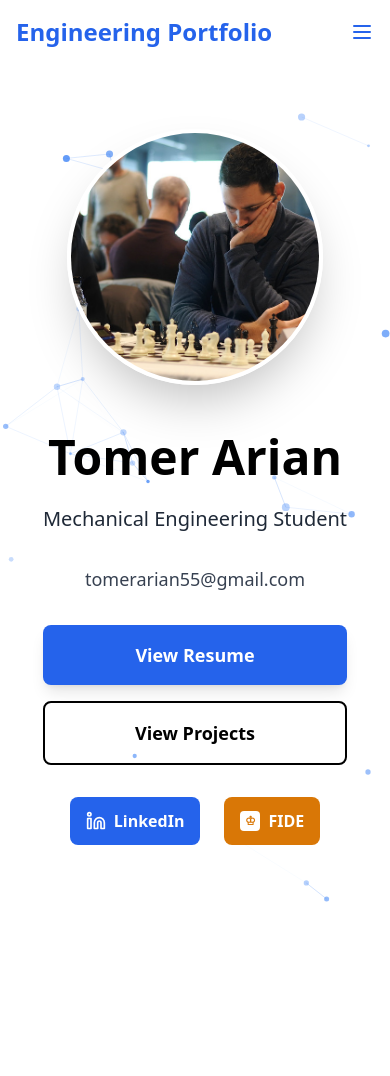
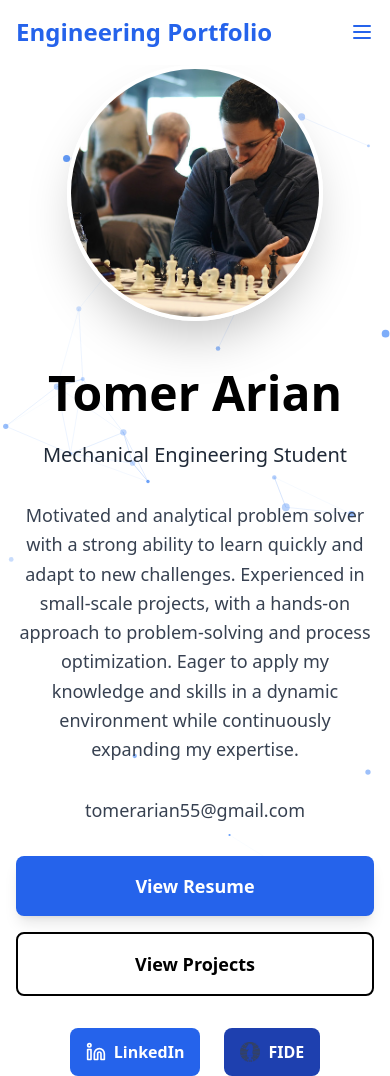
Before and after one commit to tomerari/TOMERARIAN, a React (Vite) app: page / in a window 390 px wide. Before the commit the page ends 909 px from the top, so only its background shows below. Built offline with nearby package versions, Linux system fonts and the light colour scheme.

Commit message:
Fix resume number and update FIDE logo
Updated the resume page with the correct phone number.
Replaced the FIDE logo on the homepage with the provided image.
Added a short introduction to the homepage.

```diff
--- a/src/components/Hero.tsx
+++ b/src/components/Hero.tsx
@@ -23,6 +23,9 @@ const Hero = () => {
             </h1>
             <p className="text-xl md:text-2xl text-gray-800 mb-8 max-w-2xl">
               Mechanical Engineering Student
+            </p>
+            <p className="text-lg text-gray-700 mb-8 max-w-3xl leading-relaxed">
+              Motivated and analytical problem solver with a strong ability to learn quickly and adapt to new challenges. Experienced in small-scale projects, with a hands-on approach to problem-solving and process optimization. Eager to apply my knowledge and skills in a dynamic environment while continuously expanding my expertise.
             </p>
             <p className="text-lg text-gray-700 mb-8">tomerarian55@gmail.com</p>
 
@@ -55,11 +58,13 @@ const Hero = () => {
                 href="https://ratings.fide.com/profile/2826682"
                 target="_blank"
                 rel="noopener noreferrer"
-                className="flex items-center space-x-2 bg-amber-600 hover:bg-amber-700 text-white px-4 py-3 rounded-lg font-semibold transition-all duration-200 transform hover:scale-105"
+                className="flex items-center space-x-2 bg-blue-800 hover:bg-blue-900 text-white px-4 py-3 rounded-lg font-semibold transition-all duration-200 transform hover:scale-105"
               >
-                <div className="w-5 h-5 bg-white rounded-sm flex items-center justify-center">
-                  <span className="text-amber-600 font-bold text-xs">♔</span>
-                </div>
+                <img
+                  src="/lovable-uploads/7c02b1b5-5612-462b-a052-e921cf31f614.png"
+                  alt="FIDE"
+                  className="w-5 h-5"
+                />
                 <span>FIDE</span>
               </a>
             </div>
```
Also changed, not shown: public/lovable-uploads/7c02b1b5-5612-462b-a052-e921cf31f614.png (added).
